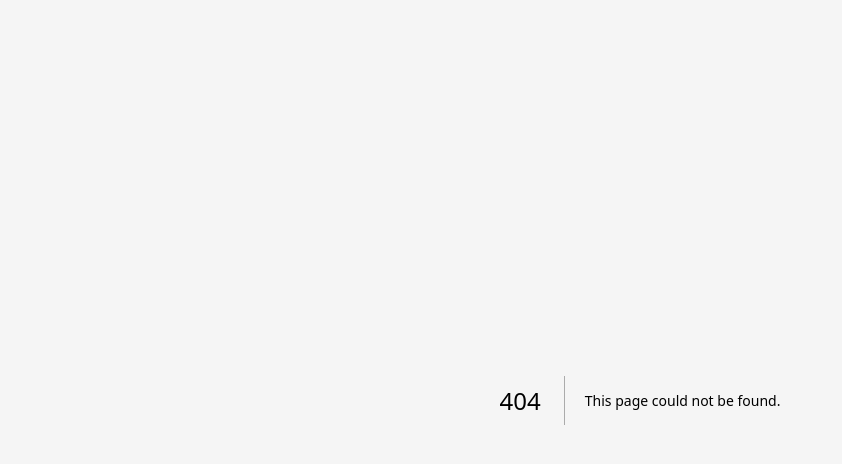
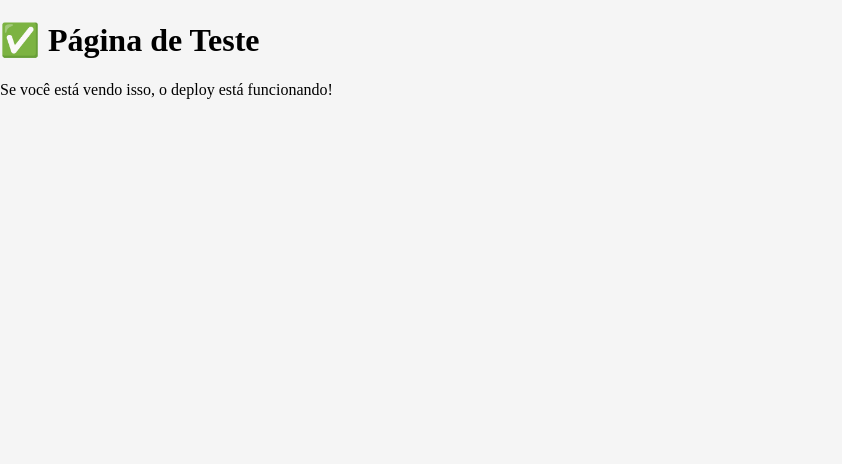
Before and after one commit to Lucasazzi09/concessionaria-site, a Next.js app: page /teste in a window 1280 px wide. Before the commit this address had no page. Shown: the top 464 px of the page, without its empty margins (0-842 px from the left). Built offline with nearby package versions, Linux system fonts and the light colour scheme.

Commit message:
Adicionando página de teste

```diff
--- /dev/null
+++ b/src/app/teste/page.tsx
@@ -0,0 +1,8 @@
+export default function TestePage() {
+  return (
+    <div>
+      <h1>✅ Página de Teste</h1>
+      <p>Se você está vendo isso, o deploy está funcionando!</p>
+    </div>
+  );
+}
```
